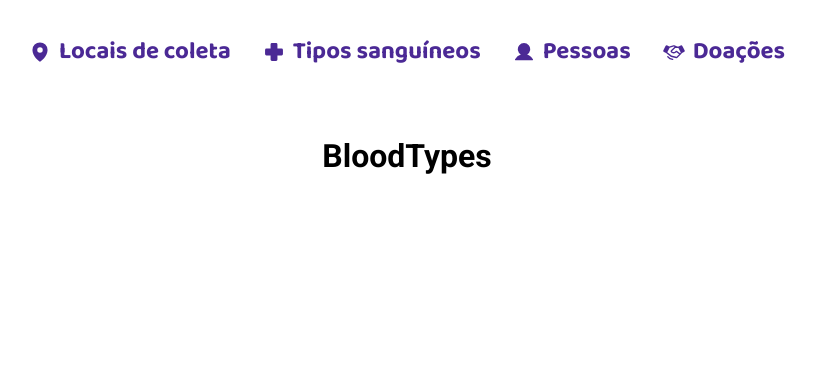
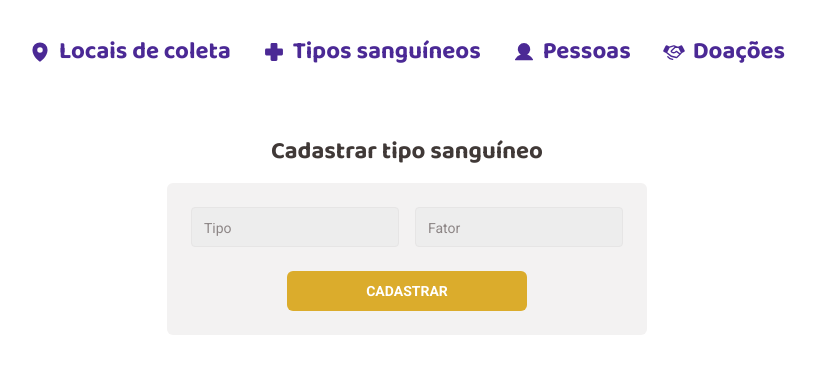
Before and after one commit to UFOP-CSI477/2022-02-atividades-ArthurEnrique15, a React (Vite) app in the folder Atividades/atividade-pratica-02/: page /blood-type in a window 1280 px wide. Shown: the top 374 px of the page, without its empty margins (233-1049 px from the left). Built offline with nearby package versions, Linux system fonts and the light colour scheme.

Commit message:
feat: add blood type form

```diff
--- /dev/null
+++ b/Atividades/atividade-pratica-02/src/pages/BloodTypes/BloodTypeForm/index.tsx
@@ -0,0 +1,28 @@
+import {
+  FormContainer,
+  InputsContainer,
+  TitleContainer,
+  BloodTypeFormContainer,
+  SubmitButton,
+  ButtonContainer,
+} from './styles'
+
+export function BloodTypeForm() {
+  return (
+    <BloodTypeFormContainer>
+      <TitleContainer>
+        <span>Cadastrar tipo sanguíneo</span>
+      </TitleContainer>
+      <FormContainer>
+        <InputsContainer>
+          <input id="type" type="text" placeholder="Tipo" />
+          <input id="factor" type="text" placeholder="Fator" />
+        </InputsContainer>
+
+        <ButtonContainer>
+          <SubmitButton type="submit">Cadastrar</SubmitButton>
+        </ButtonContainer>
+      </FormContainer>
+    </BloodTypeFormContainer>
+  )
+}
--- /dev/null
+++ b/Atividades/atividade-pratica-02/src/pages/BloodTypes/BloodTypeForm/styles.ts
@@ -0,0 +1,97 @@
+import styled from 'styled-components'
+
+export const BloodTypeFormContainer = styled.div`
+  display: flex;
+  flex-direction: column;
+  justify-content: center;
+  align-items: center;
+
+  gap: 0.75rem;
+
+  width: 50%;
+`
+
+export const TitleContainer = styled.div`
+  color: ${(props) => props.theme['base-subtitle']};
+
+  font-family: 'Baloo 2';
+  font-weight: 700;
+  font-size: 1.5rem;
+
+  margin-bottom: 0.25rem;
+`
+
+export const FormContainer = styled.div`
+  display: flex;
+  flex-direction: column;
+  justify-content: center;
+
+  gap: 1.5rem;
+
+  background-color: ${(props) => props.theme['base-card']};
+
+  border-radius: 6px;
+
+  padding: 1.5rem;
+
+  width: 100%;
+`
+
+export const InputsContainer = styled.div`
+  display: flex;
+  flex-direction: row;
+  gap: 1rem;
+
+  input {
+    width: 50%;
+    height: 2.5rem;
+    color: ${(props) => props.theme['base-text']};
+
+    background-color: ${(props) => props.theme['base-input']};
+
+    border: 1px solid ${(props) => props.theme['base-button']};
+    border-radius: 4px;
+
+    padding: 0.75rem;
+
+    transition: 0.1s;
+  }
+
+  input::placeholder {
+    color: ${(props) => props.theme['base-label']};
+    font-size: 0.875rem;
+  }
+
+  input:focus {
+    border-color: ${(props) => props.theme['yellow-dark']};
+  }
+`
+
+export const ButtonContainer = styled.div`
+  display: flex;
+  justify-content: center;
+  align-items: center;
+`
+
+export const SubmitButton = styled.button`
+  width: 15rem;
+  height: 2.5rem;
+
+  border-radius: 6px;
+
+  color: ${({ theme }) => theme.white};
+  background-color: ${({ theme }) => theme.yellow};
+
+  text-transform: uppercase;
+
+  font-weight: 700;
+  font-size: 0.875rem;
+  line-height: 160%;
+
+  transition: 0.2s;
+
+  &:hover {
+    cursor: pointer;
+    background-color: ${({ theme }) => theme['yellow-dark']};
+  }
+`
--- a/Atividades/atividade-pratica-02/src/pages/BloodTypes/index.tsx
+++ b/Atividades/atividade-pratica-02/src/pages/BloodTypes/index.tsx
@@ -1,3 +1,10 @@
+import { BloodTypeForm } from './BloodTypeForm'
+import { BloodTypeContainer } from './styles'
+
 export function BloodTypes() {
-  return <h1>BloodTypes</h1>
+  return (
+    <BloodTypeContainer>
+      <BloodTypeForm></BloodTypeForm>
+    </BloodTypeContainer>
+  )
 }
--- /dev/null
+++ b/Atividades/atividade-pratica-02/src/pages/BloodTypes/styles.ts
@@ -0,0 +1,13 @@
+import styled from 'styled-components'
+
+export const BloodTypeContainer = styled.div`
+  display: flex;
+  flex-direction: column;
+
+  justify-content: center;
+  align-items: center;
+
+  width: 100%;
+
+  gap: 8rem;
+`
```
